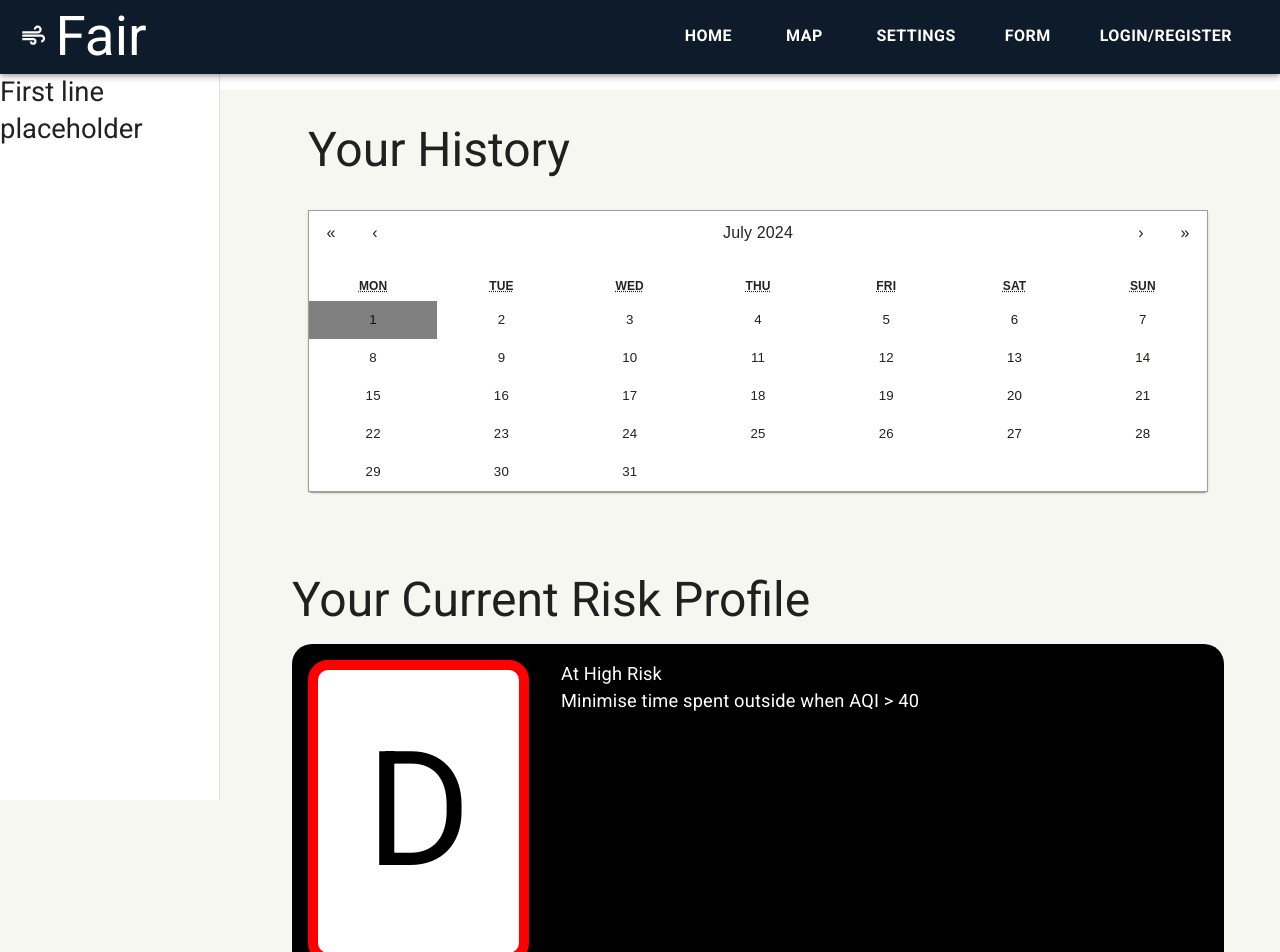
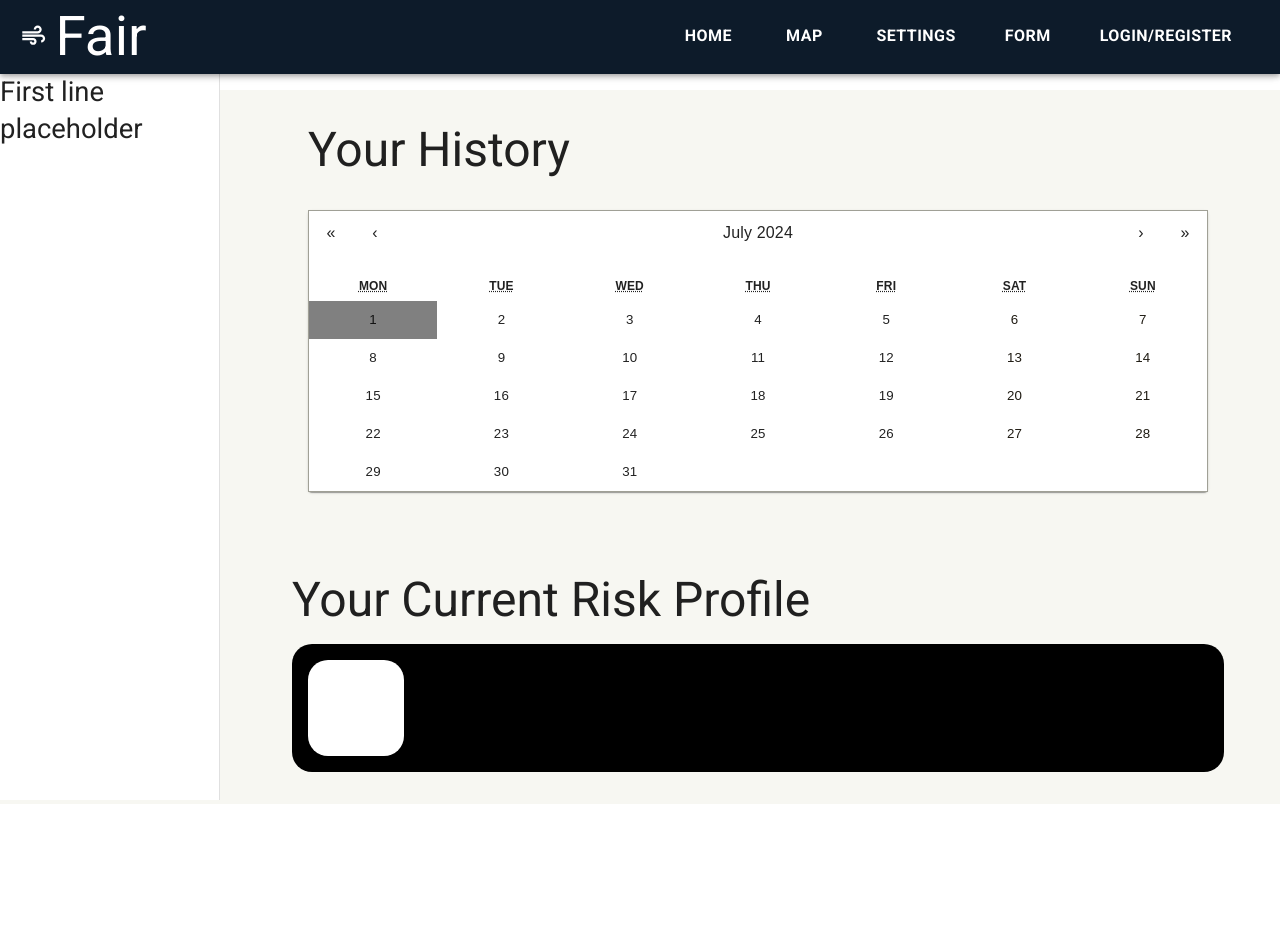
Before and after one commit to Naveen-Jaisankar/COMP47360-Web-Application, a React (Vite) app in the folder FrontEnd/air-quality-app/: page /user/history in a window 1280 px wide. Shown: the top 952 px of the page. After the commit the page ends 804 px from the top, so only its background shows below. Built offline with nearby package versions, Linux system fonts and the light colour scheme; no server answers.

Commit message:
Risk Profile Scores (Untested): thresholds made from Matas' specifications & research

```diff
--- a/FrontEnd/air-quality-app/src/components/riskprofilescores.js
+++ b/FrontEnd/air-quality-app/src/components/riskprofilescores.js
@@ -1,14 +1,54 @@
-function getGrade(riskvalue) {
-    if (riskvalue < 40) {
+// Get the average aqi of the day in manhattan
+
+// average aqi = getGQLQuery()
+
+// Mockup average aqi value
+
+const avgHoursIndoors = 22
+const avgHoursOutdoors = 2
+const indoorFactor = 3
+const bestMaskFactor = 14
+
+
+
+function getAvg(averageAQI){
+    const avgRiskScore = ((averageAQI * avgHoursOutdoors) + (averageAQI * avgHoursIndoors/indoorFactor))/24
+    return avgRiskScore
+}
+
+function getSScore(averageAQI){
+    const sRiskScore = ((averageAQI * avgHoursOutdoors/bestMaskFactor) + (averageAQI * avgHoursIndoors/indoorFactor))/24
+    return sRiskScore
+}
+
+function getGrade(averageAQI, userAQI){
+    const avgRiskScore = getAvg(averageAQI)
+    const sRiskScore = getSScore(averageAQI)
+
+    // Dynamically set the thresholds based off of average
+    const aRiskScore = sRiskScore + ((avgRiskScore - sRiskScore)/3);
+    const bRiskScore = aRiskScore + ((avgRiskScore -sRiskScore)/3);
+    const dRiskScore = avgRiskScore * 1.1
+    const fRiskScore = avgRiskScore * 1.2
+
+    // Assign Grade based of userAQI and thresholds
+
+    if (userAQI <= sRiskScore){
+        return "S";
+    } else if (userAQI > sRiskScore && userAQI < bRiskScore) {
         return "A";
-    } else if (riskvalue >= 40 && riskvalue < 60) {
-        return "B";
-    } else if (riskvalue >= 60 && riskvalue < 80) {
-        return "C";
-    } else {
-        return "D";
+    } else if (userAQI > aRiskScore && userAQI < avgRiskScore){
+        return "B"
+    } else if (userAQI > bRiskScore && userAQI < dRiskScore){
+        return "C"
+    } else if (userAQI > avgRiskScore && userAQI < fRiskScore){
+        return "D"
+    } else if (userAQI >= fRiskScore){
+        return "F"
     }
+
 }
+
 
 let riskvalueHeadingText = {
     "A": "At Low Risk",
@@ -32,8 +72,8 @@ let riskvalueColor = {
     "D": "#FF0000",
 };
 
-function renderGrade(riskvalue) {
-    let grade = getGrade(riskvalue);
+function renderGrade(averageAQI, userAQI) {
+    let grade =getGrade(averageAQI, userAQI)
     let headingText = riskvalueHeadingText[grade];
     let contentText = riskvalueContentText[grade];
 
@@ -46,8 +86,6 @@ function renderGrade(riskvalue) {
 function renderColor(riskvalue) {
     let grade = getGrade(riskvalue);
     return riskvalueColor[grade];
-
-
 }
 
 export {
```
